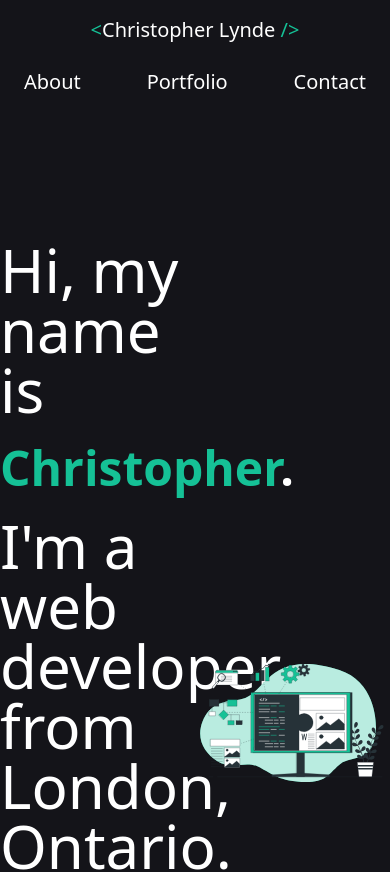
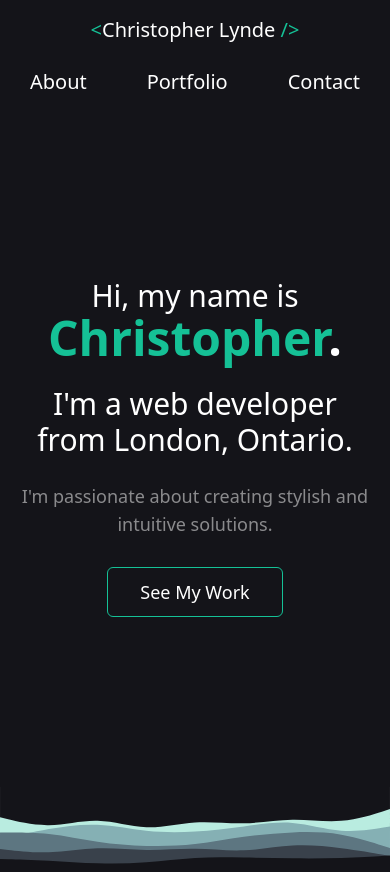
Before and after one commit to LyndeCS/portfolio-site, a React (Vite) app: page / in a window 390 px wide. Shown: the top 872 px of the page. Built offline with nearby package versions, Linux system fonts and the light colour scheme; no server answers.

Commit message:
Mobile Responsive v0.2
-Hero section mobile responsiveness is satisfactory

-xl width needs tweaking to fit svg and button comfortably

-Vertical spacing between sentences might need tweaking

```diff
--- a/src/components/Hero.jsx
+++ b/src/components/Hero.jsx
@@ -3,28 +3,31 @@ import softwareSvg from "../assets/art/software.svg";
 
 const Hero = () => {
 	return (
-		<section className="bg-smoke-500 text-white pt-32">
-			<div className="container mx-auto flex items-center justify-stretch">
-				<div className="w-1/2">
-					<h1 className="text-6xl mb-6">Hi, my name is</h1>
-					<h2 className="text-5xl md:text-8xl font-bold mb-6">
+		<section className="bg-smoke-500 text-white xl:pt-32 pb-4 md:pb-0 h-[80vh] xl:h-[65vh] flex flex-col justify-center">
+			<div className="container mx-auto flex items-center">
+				{/* HERO TEXT BLOCK */}
+				<div className="w-full xl:w-1/2 text-center xl:text-start">
+					<h1 className="text-3xl sm:text-6xl sm:mb-6">Hi, my name is</h1>
+					<h2 className="text-5xl sm:text-8xl font-bold mb-6">
 						<span className="text-meadow-500">Christopher</span>.
 					</h2>
-					<h3 className="text-6xl mb-8">
+					<h3 className="text-3xl sm:text-6xl mb-6 sm:mb-8">
 						I'm a web developer
 						<br /> from London, Ontario.
 					</h3>
-					<p className="text-2xl mb-10 text-white opacity-50">
+					<p className="text-lg sm:text-2xl mb-10 text-white opacity-50">
 						I'm passionate about creating stylish and intuitive solutions.
 					</p>
 					<a
 						href="#portfolio"
-						className="rounded-md px-32 bg-transparent border border-meadow-500 text-white py-3 text-2xl transition-all duration-500 hover:bg-meadow-100 hover:bg-opacity-5"
+						className="rounded-md px-8 sm:px-32 bg-transparent border border-meadow-500 text-white py-3 text-lg sm:text-2xl transition-all duration-500 hover:bg-meadow-100 hover:bg-opacity-5"
 					>
 						See My Work
 					</a>
 				</div>
-				<div className="flex-grow">
+
+				{/* SVG HERO IMG */}
+				<div className="hidden xl:block flex-grow">
 					<img
 						src={softwareSvg}
 						alt="Software Illustration"
--- a/src/components/Navbar.jsx
+++ b/src/components/Navbar.jsx
@@ -13,7 +13,7 @@ const Navbar = () => {
 				</div>
 
 				{/* NAV LINKS */}
-				<div className="flex-grow md:flex-none sm:space-x-8 xl:space-x-40 flex justify-between w-full md:w-fit px-6 sm:px-12">
+				<div className="flex-grow md:flex-none sm:space-x-8 lg:space-x-20 xl:space-x-40 flex justify-around w-full md:w-fit  sm:px-12">
 					<a
 						className="text-white hover:text-meadow-500 text-xl transition duration-300 ease-in-out"
 						href="#about"
```
